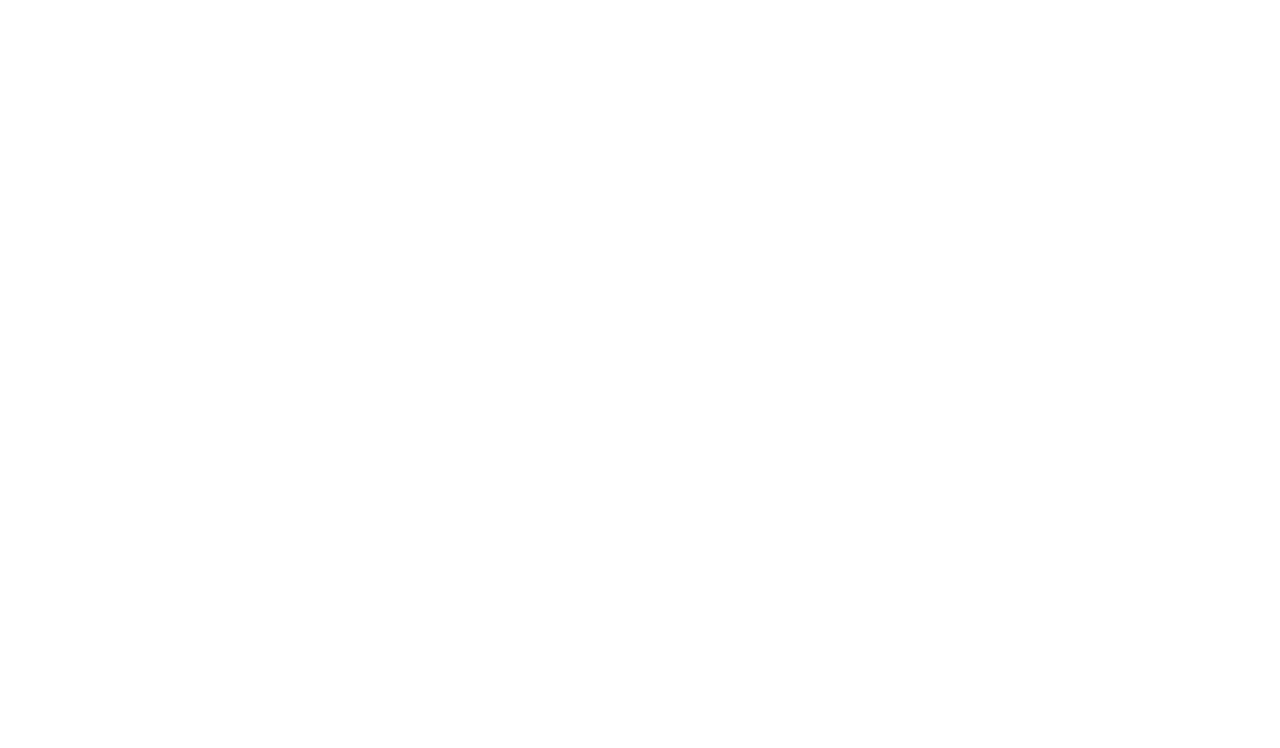
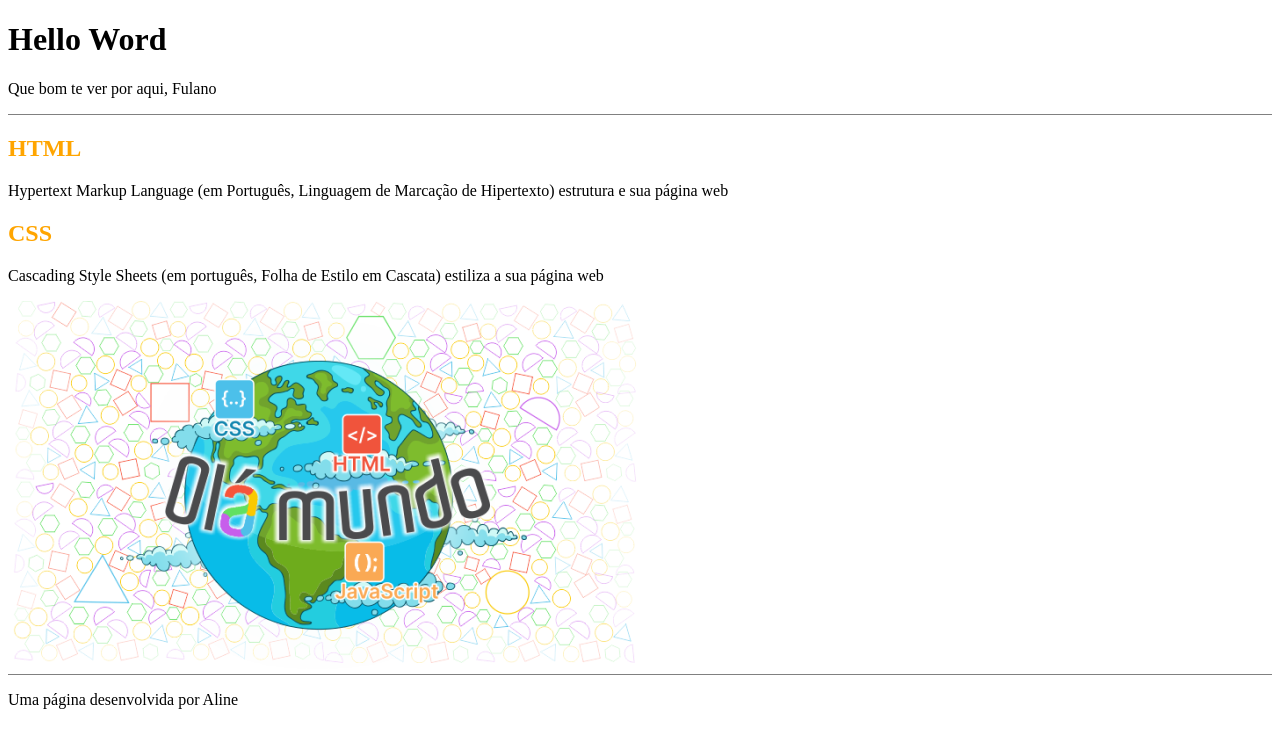
Before and after one commit to alinebill/Hello-Word, a plain HTML site: page index.html in a window 1280 px wide. Drawn offline with Linux system fonts and the light colour scheme.

Commit message:
Criando estilização do site

```diff
--- a/index.html
+++ b/index.html
@@ -4,8 +4,28 @@
     <meta charset="UTF-8">
     <meta name="viewport" content="width=device-width, initial-scale=1.0">
     <title>Hello Word</title>
+    <link rel="stylesheet" href="style.css">
 </head>
 <body>
+    <header>
+        <h1>Hello Word</h1>
+        <p>Que bom te ver por aqui, <span id="nome-usuário">Fulano</span></p>
+
+    </header>
+
+    <section>
+        <h2>HTML</h2>
+        <P><span class="texto-inglês">Hypertext Markup Language </span> (em Português, Linguagem de Marcação de Hipertexto) estrutura e sua página web</P>
+
+        <h2>CSS</h2>
+        <P><span class="texto-inglês">Cascading Style Sheets</span> (em português, Folha de Estilo em Cascata) estiliza a sua página web</P>
+        <img src="imagem/Olá Mundo.png"
+    </section>
+
+    <footer>
+        <p>Uma página desenvolvida por Aline</p>
+
+    </footer>
 
 </body>
 </html>
--- /dev/null
+++ b/style.css
@@ -0,0 +1,24 @@
+h2{
+    color:orange;
+}
+
+bory{
+    background-color:  #305050;
+    color: white;
+    font-family: Roboto;
+    text-align: center;
+}
+
+header{
+    border-bottom: 1px solid gray;
+
+}
+
+footer{
+    border-top: 1px solid gray;
+}
+
+#nome-usuário{
+
+
+}
```
Also changed, not shown: imagem/Olá Mundo.png (added).
